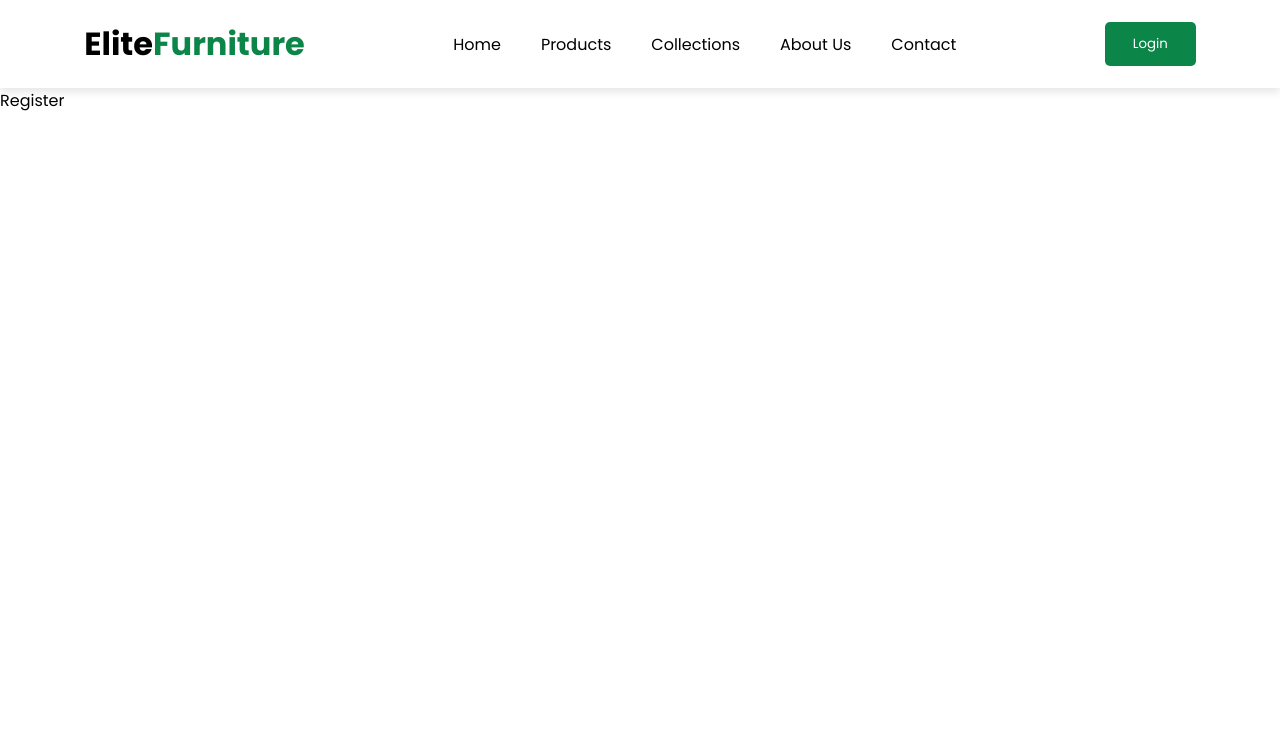
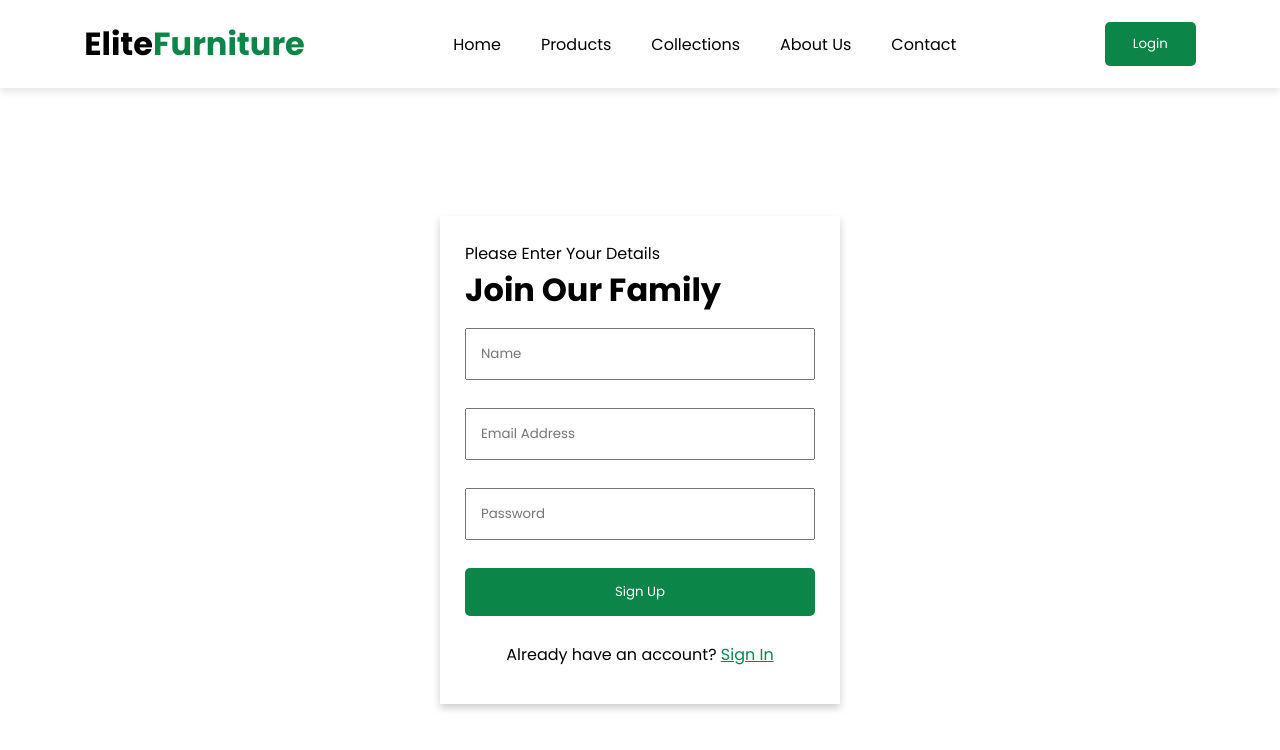
Before and after one commit to JAYANTI-THAKOR-941/Elite-Furniture, a React (Vite) app: page /register in a window 1280 px wide. Shown: the top 750 px of the page. Built offline with nearby package versions, Linux system fonts and the light colour scheme.

Commit message:
Home,Login and Register page and useNavigate

```diff
--- a/src/components/Header.jsx
+++ b/src/components/Header.jsx
@@ -1,8 +1,11 @@
 import React from 'react'
-import { Link } from 'react-router-dom'
+import { Link, useNavigate } from 'react-router-dom'
 import './style.css';
 
 const Header = () => {
+
+  const navigate = useNavigate();
+
   return (
     <div className='header'>
         <div className="logo">
@@ -16,7 +19,7 @@ const Header = () => {
             <Link to='/contact' >Contact</Link>
         </div>
         <div className="btns">
-          <button>Login</button>
+          <button onClick={()=>navigate('/login')}>Login</button>
         </div>
     </div>
   )
--- a/src/pages/Home.jsx
+++ b/src/pages/Home.jsx
@@ -2,7 +2,7 @@ import React from 'react'
 
 const Home = () => {
   return (
-    <div>
+    <div className='hero-container'>
       <h1>Elevate Your Living Space</h1>
       <p>Discover handcrafted, premium furniture designed to transform
                 your home into a masterpiece of comfort and style.</p>
--- a/src/pages/Login.jsx
+++ b/src/pages/Login.jsx
@@ -1,8 +1,26 @@
 import React from 'react'
+import { Link } from 'react-router-dom'
+// import './main.css';
 
 const Login = () => {
   return (
-    <div>Login</div>
+    <div className='form-container'>
+      <p>Please Enter Your Details</p>
+      <h1>Welcome Back</h1>
+      <div className="input-group">
+        <input type="text" placeholder='Email Address' />
+      </div>
+       <div className="input-group">
+        <input type="text" placeholder='Password' />
+      </div>
+       <div className="input-group-2">
+        <input type="checkbox" />
+        <label>Remember for 30 Days</label>
+        <Link to="/forgot-password">Forgot Password</Link>
+      </div>
+      <button>Sign In</button>
+      <p className='p-1'>Don't have an account? <Link to='/register'>Sign Up</Link></p>
+    </div>
   )
 }
 
--- a/src/pages/Register.jsx
+++ b/src/pages/Register.jsx
@@ -1,8 +1,24 @@
 import React from 'react'
+import { Link } from 'react-router-dom'
+import './main.css';
 
 const Register = () => {
   return (
-    <div>Register</div>
+    <div className='form-container'>
+      <p>Please Enter Your Details</p>
+      <h1>Join Our Family</h1>
+      <div className="input-group">
+        <input type="text" placeholder='Name' />
+      </div>
+      <div className="input-group">
+        <input type="text" placeholder='Email Address' />
+      </div>
+       <div className="input-group">
+        <input type="text" placeholder='Password' />
+      </div>
+      <button>Sign Up</button>
+      <p className='p-1'>Already have an account? <Link to='/login'>Sign In</Link></p>
+    </div>
   )
 }
 
--- /dev/null
+++ b/src/pages/main.css
@@ -0,0 +1,56 @@
+.form-container{
+    width: 400px;
+    margin: 10% auto;
+    box-shadow: 0 4px 8px rgba(0,0,0,.2);
+    padding: 25px;
+}
+.input-group input{
+    width: 100%;
+    margin: 14px 0;
+    padding: 14px;
+}
+.input-group-2{
+    display: flex;
+    align-items: center;
+    justify-content: space-between;
+    padding: 5px;
+}
+.form-container button,.hero-container button{
+    width: 100%;
+    padding: 14px 28px;
+    margin: 14px 0;
+    background-color: rgb(11, 133, 72);
+    color: white;
+    border: 0;
+    border-radius: 5px;
+    cursor: pointer;
+}
+.p-1{
+    text-align: center;
+    margin: 12px 0;
+}
+.form-container a{
+    color: rgb(11, 133, 72);
+}
+
+/* hero-container */
+.hero-container{
+    height: 91vh;
+    background: linear-gradient(rgba(0,0,0,.5),rgba(0,0,0,.6)),url('https://nov-minicom.myshopify.com/cdn/shop/files/home5-lookbook1.jpg?v=1753174278&width=2048');
+    background-position: center;
+    text-align: center;
+    align-content: center;
+    color: white;
+}
+.hero-container p{
+    margin: 14px auto;
+    width: 35%;
+    font-size: 19px;
+}
+.hero-container h1{
+    font-size: 80px;
+}
+.hero-container button{
+    width: 220px;
+    letter-spacing: 2px;
+}
```
